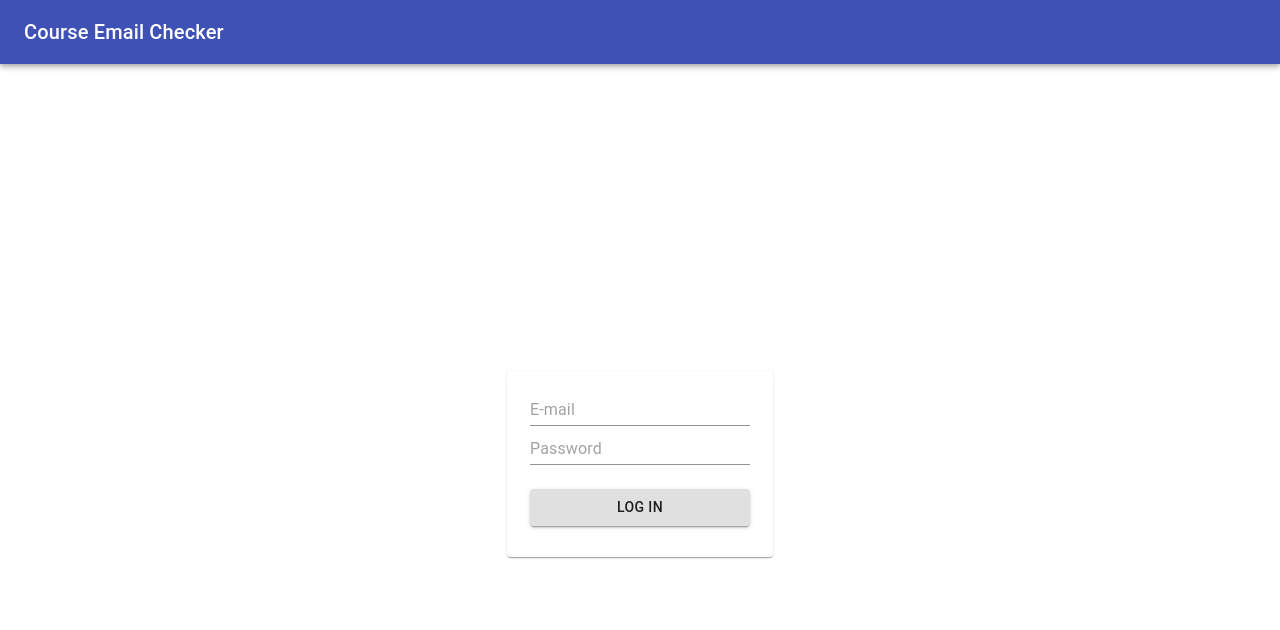
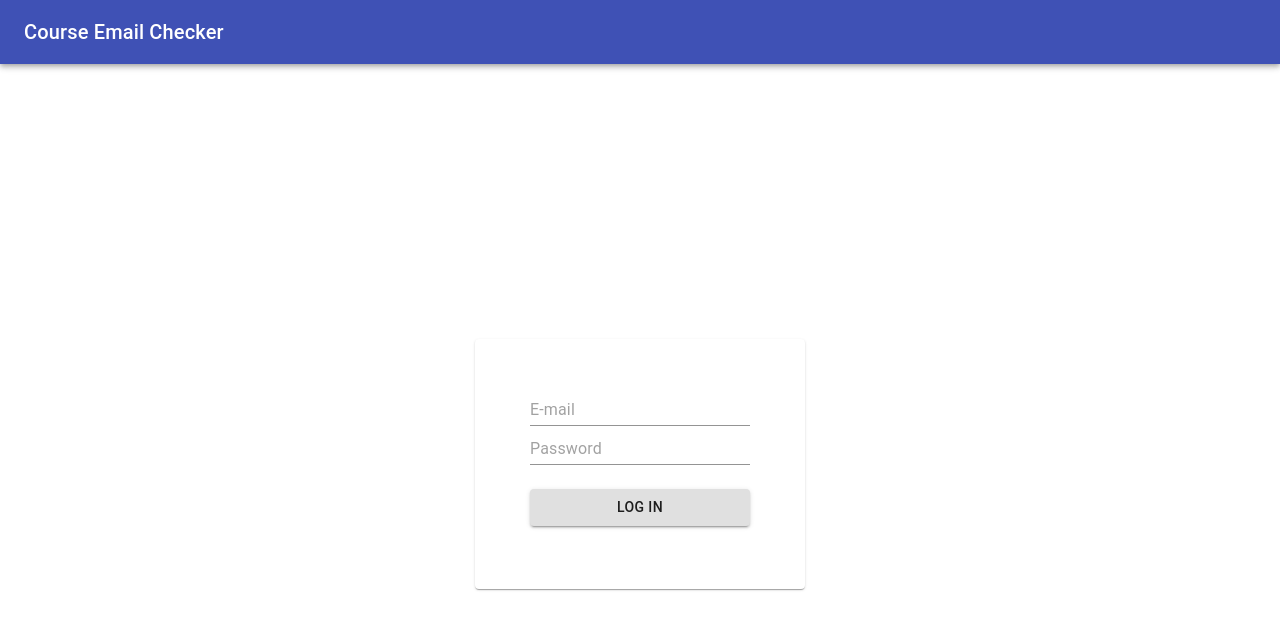
Before and after one commit to NaszePierwszeDziecko/course-email-checker, a React (Create React App) app: page /login in a window 1280 px wide. Shown: the top 630 px of the page. Built offline with nearby package versions, Linux system fonts and the light colour scheme; the HTML template or start-up script is replaced by a standard one.

Commit message:
resize card

```diff
--- a/src/App.css
+++ b/src/App.css
@@ -27,3 +27,8 @@
   background-color: white;
   text-align: center;
 }
+.card {
+  height: auto;
+  width: auto;
+  padding: 4vh;
+}
--- a/src/Componets/EmailChecker.js
+++ b/src/Componets/EmailChecker.js
@@ -31,7 +31,7 @@ export const EmailChecker = () => {
         console.log(result);
         setResultEmail(result.courses);
       } else {
-        setError("Wystąpił błąd: Email ten nie posiada kursów.");
+        setError("Ten email nie posiada kursów.");
       }
     } catch (e) {}
   };
@@ -43,7 +43,7 @@ export const EmailChecker = () => {
   }
 
   return (
-    <Card>
+    <Card className="card">
       <CardContent>
         <form onSubmit={onSubmit}>
           <Input
--- a/src/Componets/Login.js
+++ b/src/Componets/Login.js
@@ -39,7 +39,7 @@ export const Login = () => {
     return <Redirect to={redirect} />;
   }
   return (
-    <Card>
+    <Card className="card">
       <CardContent>
         <form onSubmit={onSubmit}>
           <div className="input">
```
